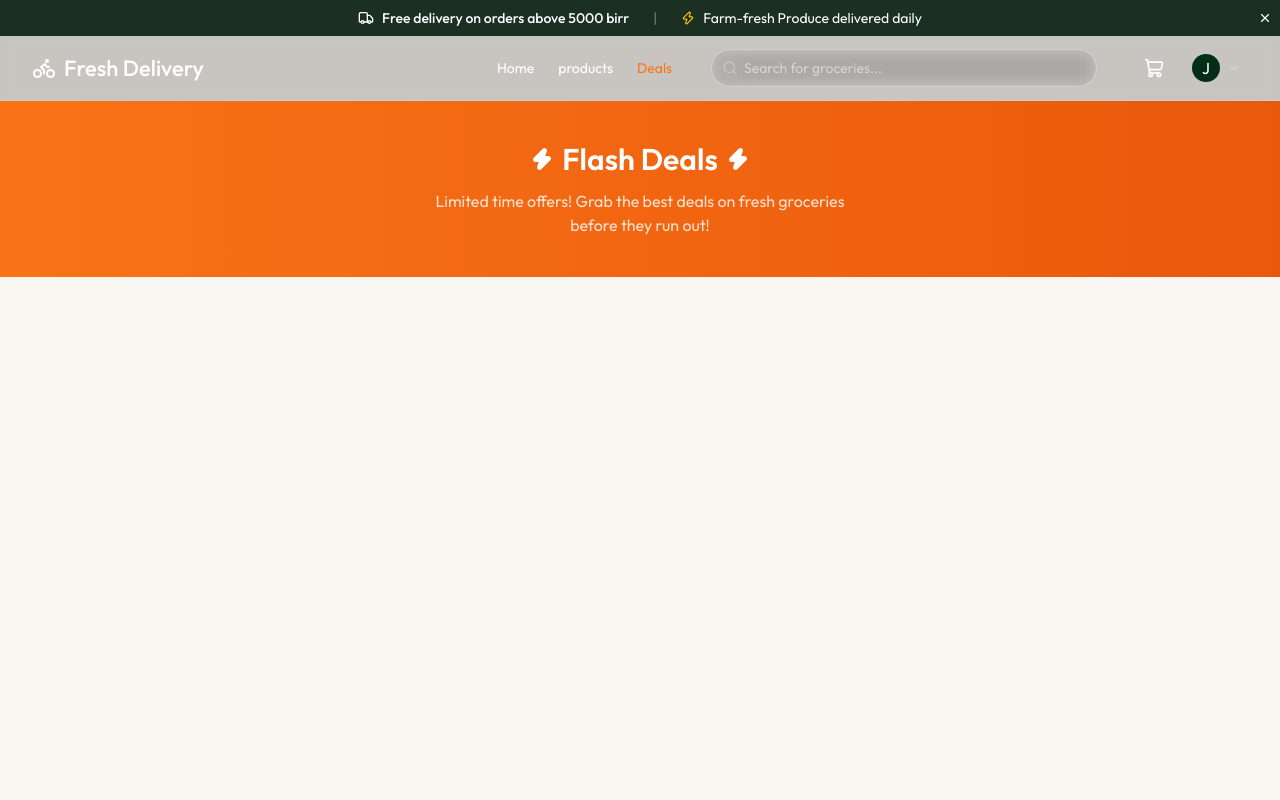
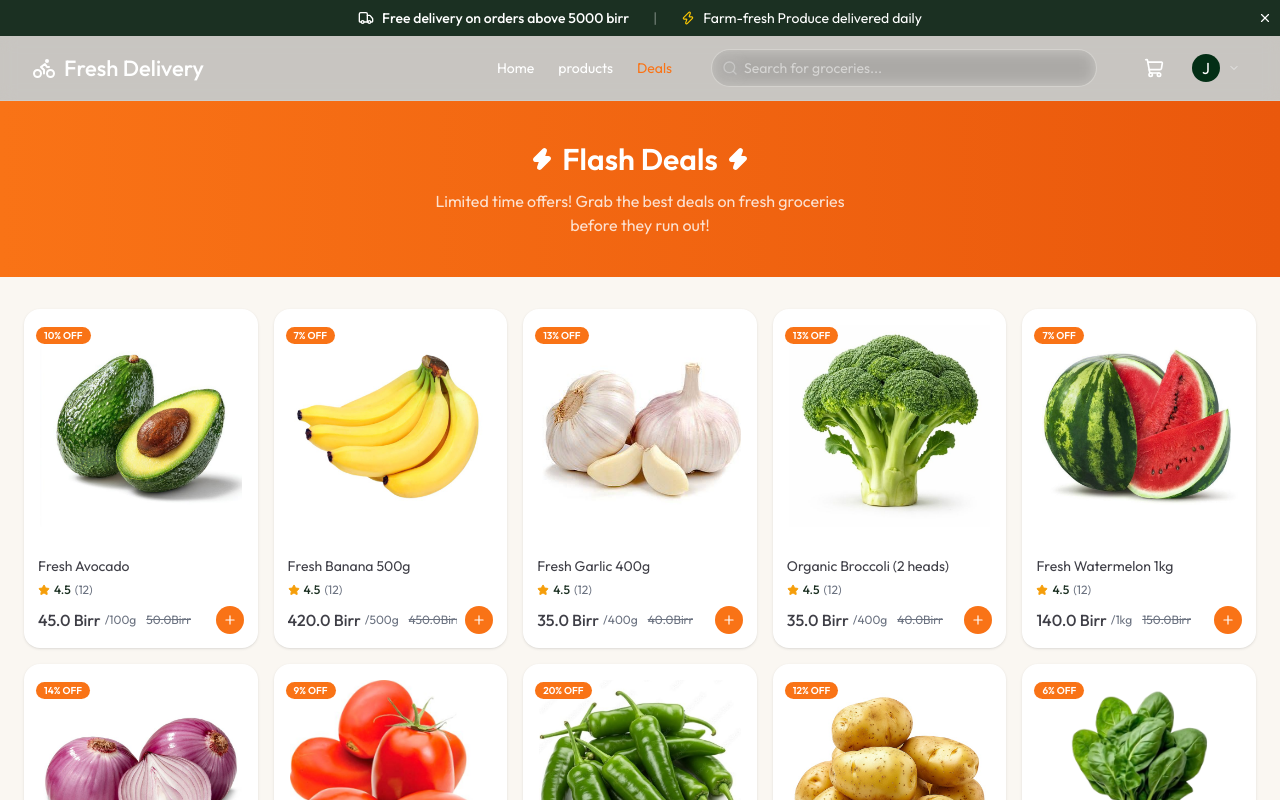
Before and after one commit to surameli/fresh-corner-delivery, a React (Vite) app in the folder client/: page /deals in a window 1280 px wide. Shown: the top 800 px of the page. Built offline with nearby package versions, Linux system fonts and the light colour scheme.

Commit message:
add flashdeals page on my project

```diff
--- a/client/src/pages/FlashDeals.tsx
+++ b/client/src/pages/FlashDeals.tsx
@@ -2,6 +2,8 @@ import { use, useEffect, useState } from "react"
 import type { Product } from "../types"
 import { dummyProducts } from "../assets/assets"
 import { Zap } from "lucide-react"
+import Loading from "../components/loading"
+import ProductCard from "../components/ProductCard"
 
 const FlashDeals = () => {
 
@@ -26,10 +28,27 @@ const FlashDeals = () => {
             <Zap className="size-6 fill-white"/>
           </div>
           <p className=" text-white/80 max-w-md mx-auto">Limited time offers! Grab the best deals on fresh groceries before they run out!</p>
-
-        </div>
-
-      </div>
+         </div>
+         </div>
+           <div className="max-w-7x1 mx-auto px-4 sm:px-6 1g:px-8 py-8">
+            {loading ? ( <Loading />) : (
+                products.length === 0 ? (
+             <div className="text-center py-16">
+            <Zap className="size-16 text-app-border mx-auto mb-4" />
+            <h2 className="text-lg font-semibold text-app-green mb-2">No
+              deals right now</h2>
+            <p className="text-sm text-app-text-light">Check back soon
+              for amazing offers!</p>
+           </div>
+           ) : (
+          <div className="grid grid-cols-2 sm:grid-cols-3 md:grid-cols-4 xl:grid-cols-5 gap-4">
+            {products.map((product) => product.stock > 0 && (
+              <ProductCard key={product._id} product={product} />
+            ))}
+         </div>
+        )
+     )}
+</div>
 
     </div>
   )
```
